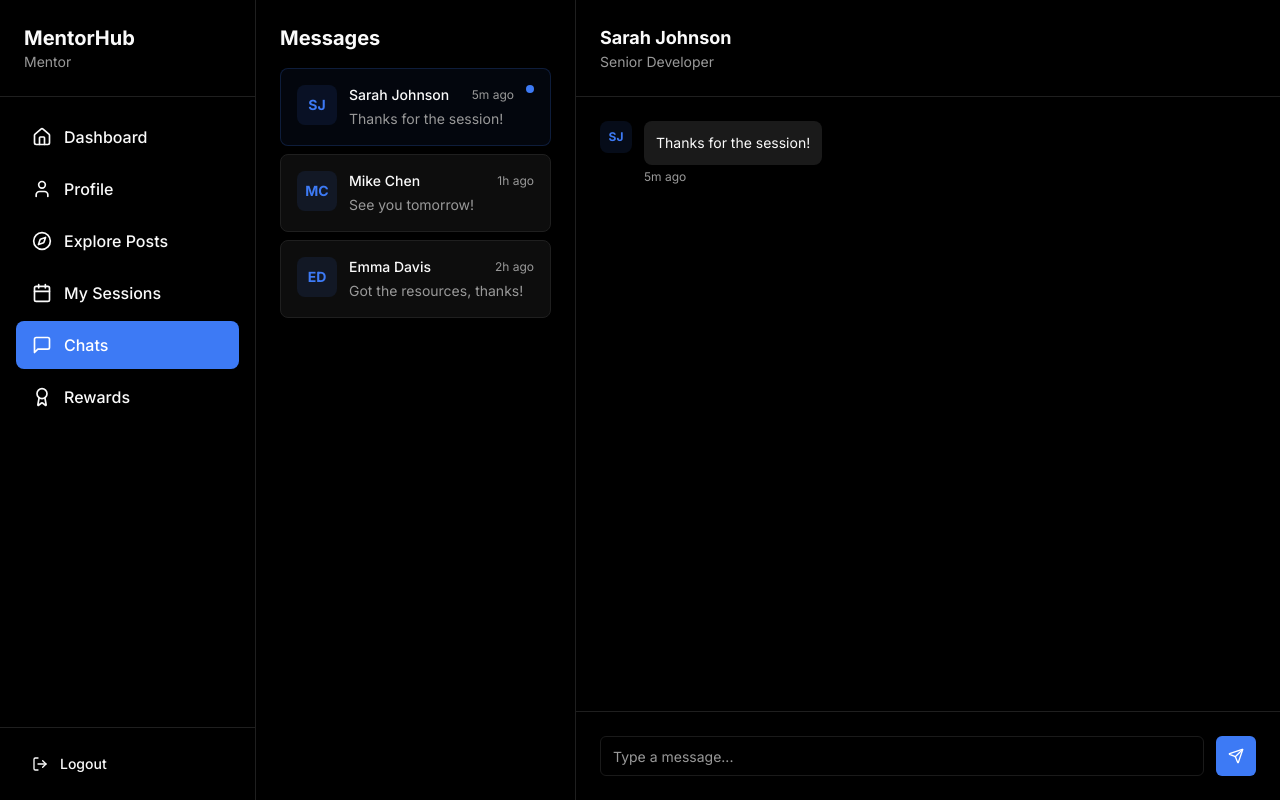
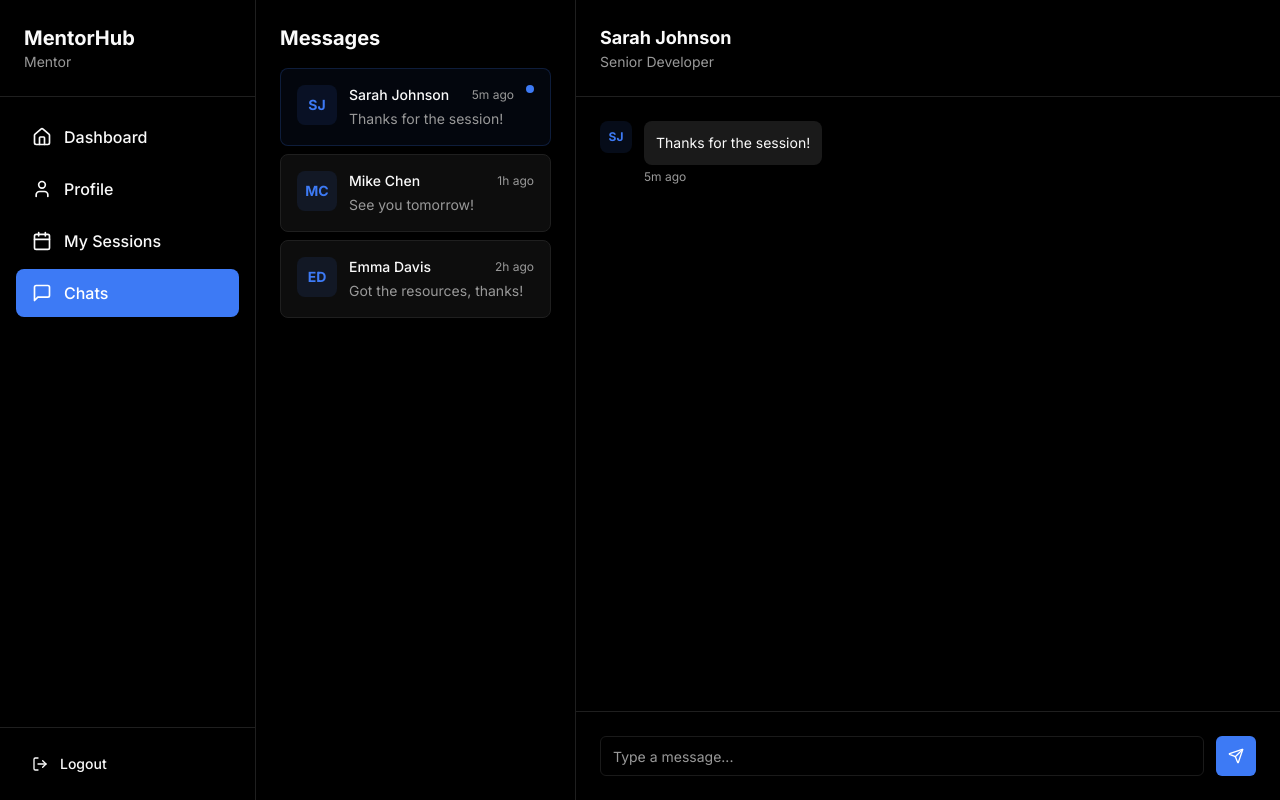
Before and after one commit to snackyynerds-bot/studio-guide-craft, a React (Vite) app: page /mentor-dashboard/chats in a window 1280 px wide. Built offline with nearby package versions, Linux system fonts and the light colour scheme; the HTML template or start-up script is replaced by a standard one.

Commit message:
Refactor mentor dashboard

```diff
--- a/src/App.tsx
+++ b/src/App.tsx
@@ -34,10 +34,8 @@ const App = () => (
           <Route path="/student-dashboard/rewards" element={<Rewards />} />
           <Route path="/mentor-dashboard" element={<MentorDashboard />} />
           <Route path="/mentor-dashboard/profile" element={<Profile />} />
-          <Route path="/mentor-dashboard/explore" element={<ExplorePosts />} />
           <Route path="/mentor-dashboard/sessions" element={<Sessions />} />
           <Route path="/mentor-dashboard/chats" element={<Chats />} />
-          <Route path="/mentor-dashboard/rewards" element={<Rewards />} />
           {/* ADD ALL CUSTOM ROUTES ABOVE THE CATCH-ALL "*" ROUTE */}
           <Route path="*" element={<NotFound />} />
         </Routes>
--- a/src/components/DashboardLayout.tsx
+++ b/src/components/DashboardLayout.tsx
@@ -34,10 +34,8 @@ const DashboardLayout = ({ children, userType }: DashboardLayoutProps) => {
   const mentorNavItems = [
     { icon: Home, label: "Dashboard", path: basePath },
     { icon: User, label: "Profile", path: `${basePath}/profile` },
-    { icon: Compass, label: "Explore Posts", path: `${basePath}/explore` },
     { icon: Calendar, label: "My Sessions", path: `${basePath}/sessions` },
     { icon: MessageSquare, label: "Chats", path: `${basePath}/chats` },
-    { icon: Award, label: "Rewards", path: `${basePath}/rewards` },
   ];
 
   const navItems = userType === "student" ? studentNavItems : mentorNavItems;
```
